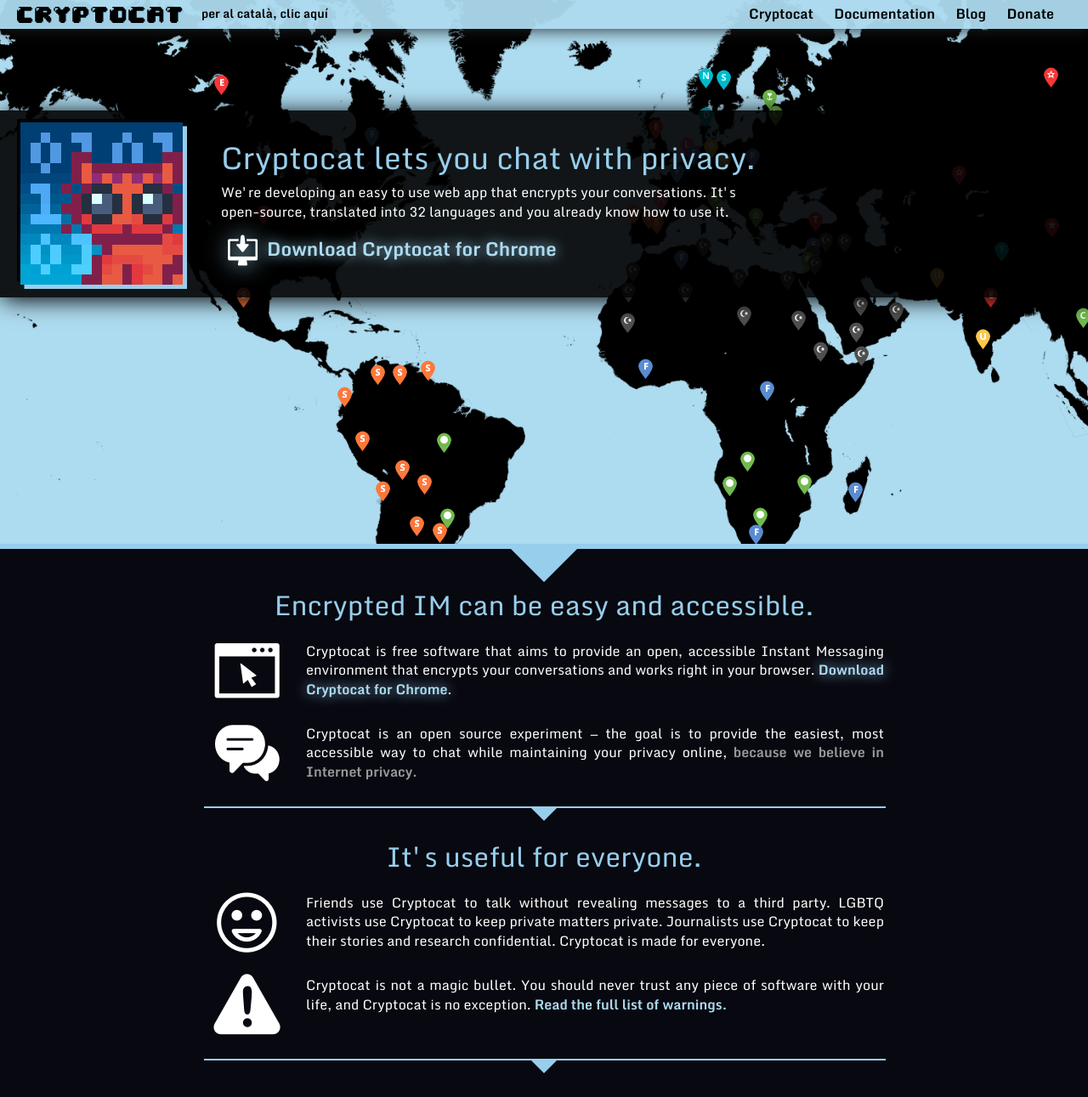
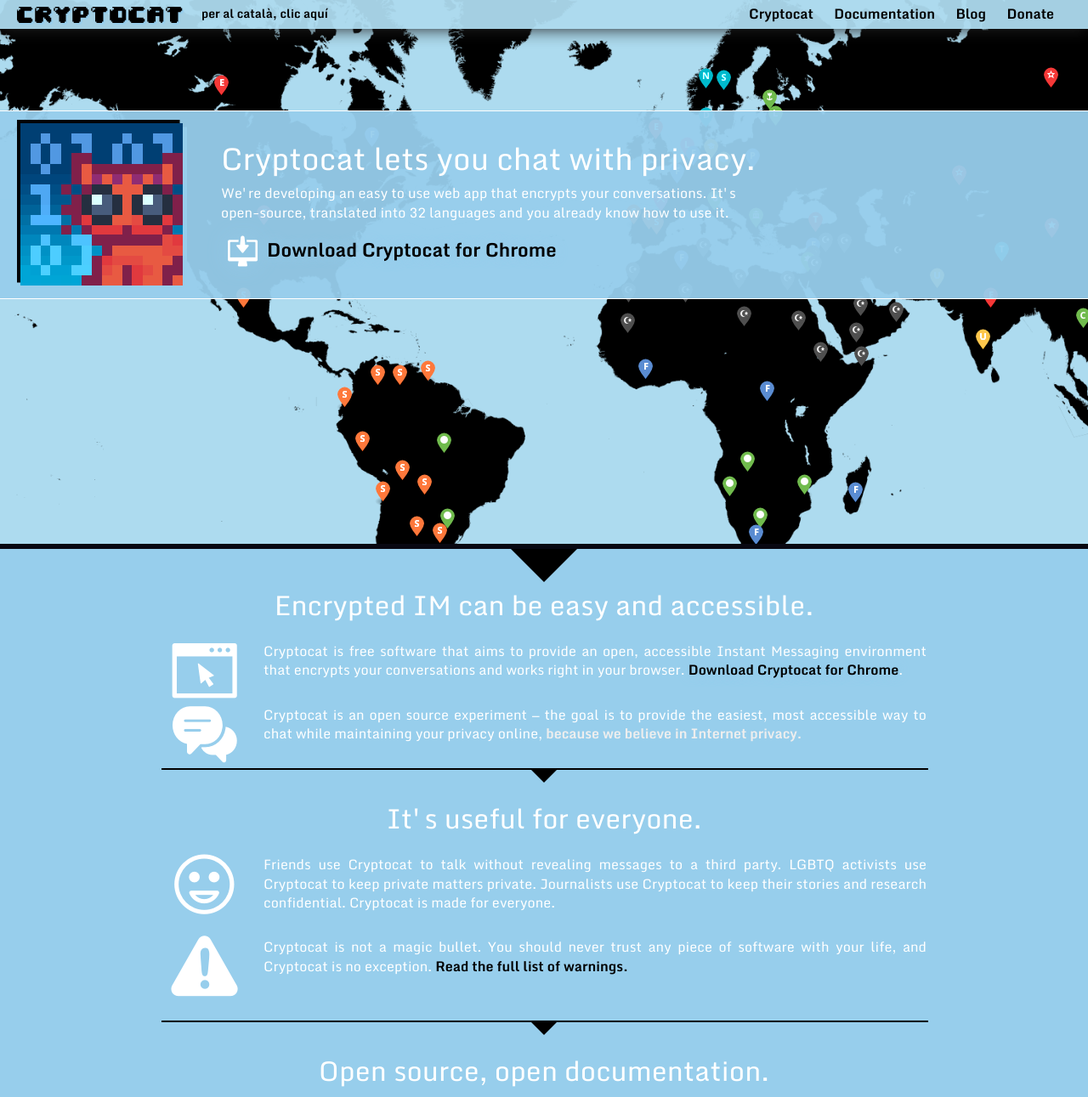
Before and after one commit to Knight1/cryptocat-meta, a plain HTML site: page crypto.cat/index.html in a window 1280 px wide. Shown: the top 1291 px of the page at 85% size. Drawn offline with Linux system fonts and the light colour scheme.

Commit message:
Color scheme change

```diff
--- a/crypto.cat/css/style.css
+++ b/crypto.cat/css/style.css
@@ -20,7 +20,7 @@
 body {
 	font-family: Helvetica, Arial, Verdana;
 	font-size: 12px;
-	background: #080810;
+	background: #97CEEC;
 	color: #FFF;
 	line-height: 1.4em;
 	margin: 0;
@@ -28,7 +28,7 @@
 }
 
 a {
-	color: #ADDBEF;
+	color: #000;
 	text-decoration: none;
 	font-weight: bold;
 }
@@ -37,7 +37,7 @@
 	font-weight: 100;
 	font-size: 32px;
 	font-family: 'Monda', sans-serif;
-	color: #97CEEC;
+	color: #FFF;
 	line-height: 1.4em;
 }
 
@@ -60,7 +60,7 @@
 	height: 630px;
 	top: 0;
 	z-index: 10;
-	border-bottom: 6px solid #97CEEC;
+	border-bottom: 6px solid #080812;
 	background: url('../img/map.png');
 	background-position: 20% 50%;
 }
@@ -104,16 +104,17 @@
 
 div#map div#header {
 	color: #FFF;
-	background: rgba(0, 0, 0, 0.9);
+	background: rgba(151, 206, 236, 0.95);
 	padding: 10px 0;
 	margin: 130px 0 275px 0;
 	height: 200px;
 	width: 100%;
 	min-width: 900px;
 	position: relative;
-	-webkit-font-smoothing: antialiased;
+
 	z-index: 2;
-	box-shadow: 3px 3px 25px #000;
+	border-bottom: 1px solid #FFF;
+	border-top: 1px solid #FFF;
 }
 
 .picon {
@@ -170,12 +171,12 @@
 	border-style: solid;
 	border-width: 55px 55px 0 55px;
 	margin: 0 auto;
-	border-color: #97CEEC transparent transparent transparent;
+	border-color: #000 transparent transparent transparent;
 }
 
 hr {
 	width: 100%;
-	border: 1px solid #97CEEC;
+	border: 1px solid #000;
 	margin-bottom: 0;
 }
 
@@ -192,9 +193,8 @@
 div#body {
 	padding: 10px;
 	margin: 620px auto 0 auto;
-	width: 800px;
+	width: 900px;
 	text-align: justify;
-	-webkit-font-smoothing: antialiased;
 }
 
 div#body h1 {
@@ -218,7 +218,7 @@
 }
 
 div#body strong {
-	color: #999;
+	color: #EEE;
 }
 
 div#body div#warningsBox {
@@ -234,13 +234,13 @@
 	padding: 10px 0 10px 0;
 	background: rgba(173, 219, 239, 0.95);
 	margin-top: 50px;
-	box-shadow: 5px 0 10px #222;
-	color: #000;
+	border-top: 1px solid #FFF;
 }
 
 div#footer table {
 	min-width: 700px;
 }
+
 div#footer table td {
 	height: 170px;
 	display: inline-block;
@@ -265,10 +265,6 @@
 	margin: -65px 30px 0 0;
 }
 
-div#footer .social a {
-	color: #000;
-}
-
 div#footer .social a:hover {
 	text-decoration: none;
 	text-shadow: 0 0 30px #FFF;
@@ -278,7 +274,3 @@
 	padding: 0 20px 20px 20px;
 	font-family: 'Monda', sans-serif;
 }
-
-div#footer div#footerContent a {
-	color: #FFF;
-}
```
